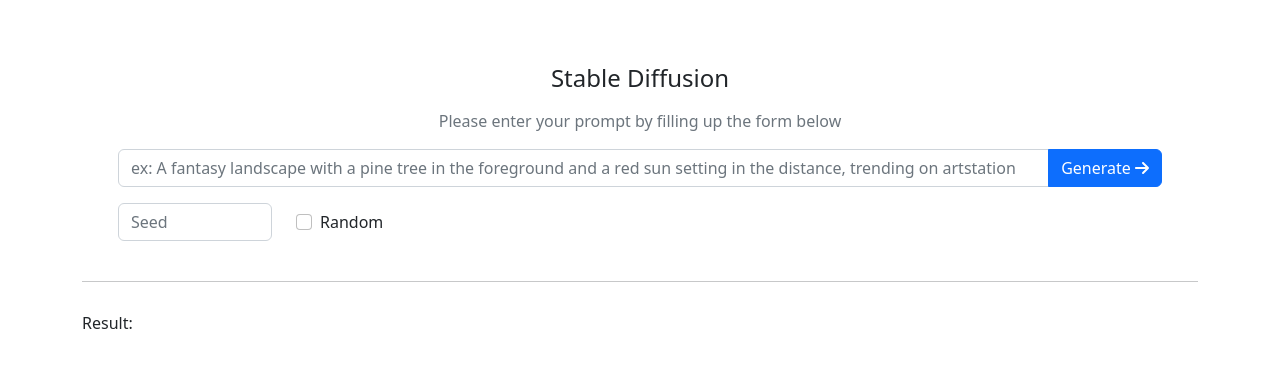
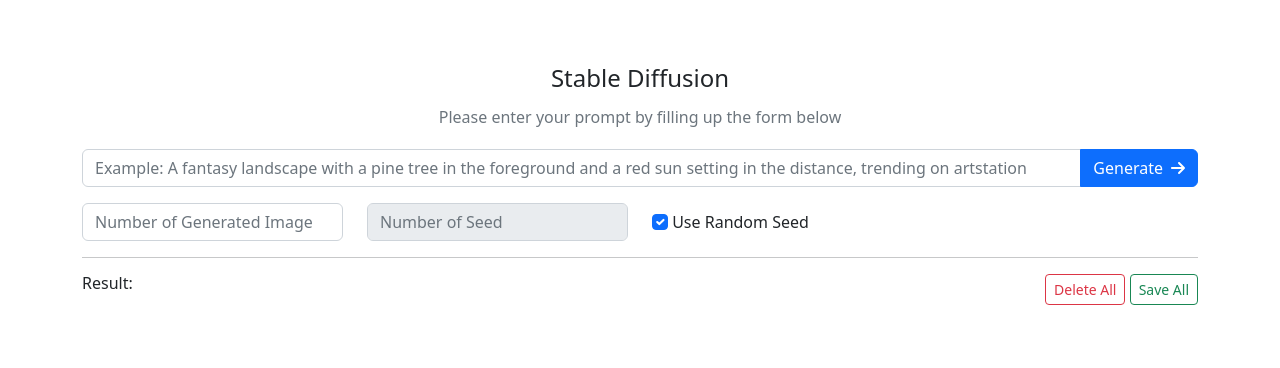
Before and after one commit to Zlarex/Front-End-Stable-Diffusion, a Flask app: page / in a window 1280 px wide. Shown: the top 368 px of the page. Run offline with Flask 2, Linux system fonts and the light colour scheme.

Commit message:
better checkpoint than no

```diff
--- a/app.py
+++ b/app.py
@@ -1,9 +1,10 @@
 from flask import Flask, request, render_template, jsonify
+import random
 
 app = Flask(__name__)
 
 def generateImgFromText(prompt, seed):
-    return "oke"
+    return ""
 
 @app.route('/', methods=['GET'])
 def index():
@@ -11,24 +12,33 @@
 
 @app.route('/generate', methods=['POST'])
 def generate():
-    formData = request.get_json()
-    prompt = formData['prompt']
-    seed = formData['seed']
-    retVal = []
+    try:
+        formData = request.get_json()
+        prompt = formData['prompt']
+        seed = formData['seed']
+        generated_count = formData['generated_count'] if formData['generated_count'] > 1 else 1
+        is_random = bool(formData['random']) == True
+        retVal = []
 
-    # Todo processing
-    ret = {
-        'prompt': prompt,
-        'seed': seed,
-        'image': generateImgFromText(prompt=prompt, seed=seed)
-    }
-    retVal.append(ret)
+        while(generated_count >= 1):
+            # Todo processing
+            ret = {
+                'prompt': prompt,
+                'seed': random.randint(0, 99999999) if is_random else seed,
+                'image': generateImgFromText(prompt=prompt, seed=seed)
+            }
+            retVal.append(ret)
+            generated_count -= 1
 
-    data = {
-        'data': retVal
-    }
-    response = jsonify(data), 200
-    return response
+        data = {
+            'data': retVal
+        }
+        response = jsonify(data), 200
+        return response
+    except Exception as e:
+        return jsonify({
+            'message': str(e)
+        }), 400
 
 if __name__ == '__main__':
     app.run(debug=True, host='0.0.0.0')
--- a/templates/index.html
+++ b/templates/index.html
@@ -17,42 +17,61 @@
 </head>
 <body>
 <div class="container py-5">
-<section class="pt-3 pb-3">
+<section class="pt-3 pb-2">
     <div class="row">
         <div class="col-md-12 text-center">
-            <h4 class="pb-2">Stable Diffusion</h4>
+            <h4 class="pb-1">Stable Diffusion</h4>
             <p class="text-muted">Please enter your prompt by filling up the form below</p>
         </div>
-        <div class="px-5">
+        <div class="mt-1">
             <div class="input-group mb-2">
-                <input type="email" name="prompt" id="prompt" class="form-control" placeholder="ex: A fantasy landscape with a pine tree in the foreground and a red sun setting in the distance, trending on artstation">
-                <button class="btn btn-primary" type="button" id="generate-btn">Generate <i class="fa fa-arrow-right"></i></button>
-            </div>
-            <div class="progress" style="display: none;">
-                <div class="progress-bar progress-bar-striped progress-bar-animated bg-info" role="progressbar" style="width: 100%"></div>
+                <input type="email" name="prompt" id="prompt" class="form-control" placeholder="Example: A fantasy landscape with a pine tree in the foreground and a red sun setting in the distance, trending on artstation">
+                <button class="btn btn-primary" type="button" id="generate-btn">Generate&ensp;<i class="fa fa-arrow-right"></i></button>
             </div>
         </div>
-        <div class="px-5 py-2">
+        <div>
             <div class="row">
-                <div class="col-md-2">
-                    <input type="number" name="seed" id="seed" class="form-control" placeholder="Seed">
+                <div class="col-md-3 mt-2">
+                    <input type="number" name="generated_count" id="generated_count" class="form-control" placeholder="Number of Generated Image" min="0">
                 </div>
-                <div class="col-md-10 col-form-label">
-                    <input type="checkbox" name="random_seed" class="form-check-input" id="random_seed">&ensp;Random
+                <div class="col-md-3 mt-2">
+                    <input type="number" name="seed" id="seed" class="form-control" placeholder="Number of Seed" disabled>
+                </div>
+                <div class="col-md-6 mt-2 col-form-label">
+                    <input type="checkbox" name="random" id="random" class="form-check-input" checked>
+                    <label for="random">Use Random Seed</label>
                 </div>
             </div>
         </div>
+        <div class="col-md-12">
+            <div class="progress mt-3" style="display: none;">
+                <div class="progress-bar progress-bar-striped progress-bar-animated" role="progressbar" aria-label="Animated striped example" aria-valuenow="100" aria-valuemin="0" aria-valuemax="100" style="width: 100%"></div>
+            </div>
+            <div class="alert alert-danger alert-dismissible align-items-center mt-3 mb-0" id="alert-error" role="alert" style="display: none;">
+                <i class="fa fa-exclamation-triangle"></i>&ensp;<b>Error:</b>
+                <span id="alert-message"></span>
+                <button type="button" class="btn-close" data-bs-dismiss="alert" aria-label="Close"></button>
+            </div>
+            <!-- <div class="alert alert-warning alert-dismissible align-items-center" id="alert-warning" role="alert" style="display: flex;">
+                <i class="fa fa-exclamation-triangle"></i>&ensp;<b>Warning:</b>
+                <span id="alert-warning"></span>
+                <button type="button" class="btn-close" data-bs-dismiss="alert" aria-label="Close"></button>
+            </div> -->
+        </div>
     </div>
 </section>
-<hr>
+<hr class="mt-2 mb-0">
 <section class="pt-3">
     <div class="row pb-3">
         <div class="col-md-6">
             <h6>Result:</h6>
         </div>
         <div class="col-md-6">
-            <!-- TODO -->
-            <!-- <button type="button" class="pull-right btn btn-sm btn-secondary">Hello</button> -->
+            <div class="d-flex justify-content-end">
+                <!-- TODO -->
+                <button type="button" class="btn btn-outline-danger btn-sm">Delete All</button>&nbsp;
+                <button type="button" class="btn btn-outline-success btn-sm">Save All</button>
+            </div>
         </div>
     </div>
     <div class="row generated-list">
@@ -91,30 +110,35 @@
                     </div>
                     <div class="col-md-4">
                         <div class="box-info">
-                            <span>Prompt</span>
+                            <span style="font-weight: 500; font-size: 15px;">Prompt</span>
                             <div id="dt-prompt" class="p-2 my-2 bg-light border rounded font-monospace font-xsmall">
                                 <!-- A fantasy landscape with a pine tree in the foreground and a red sun setting in the distance, trending on artstation -->
                             </div>
                         </div>
                         <div class="box-info">
-                            <span>Seed</span>
+                            <span style="font-weight: 500; font-size: 15px;">Seed</span>
                             <div id="dt-seed" class="p-2 my-2 bg-light border rounded font-monospace font-xsmall">
                                 <!-- 65535 -->
                             </div>
                         </div>
                         <div class="box-info">
-                            <span>Generated At</span>
-                            <div id="dt-time" class="my-2">
+                            <span style="font-weight: 500; font-size: 15px;">Generated At</span>
+                            <div id="dt-time" class="p-2 my-2 bg-light border rounded font-monospace font-xsmall">
                                 <!-- 19 December 2022 -->
                             </div>
                         </div>
+                        <d class="box-info">
+                            <span style="font-weight: 500; font-size: 15px;">Action</span>
+                            <div class="d-grid gap-2 mt-2">
+                                <button type="button" class="btn btn-danger" data-bs-dismiss="modal" id="dt-delete">Delete From List</button>
+                                <button type="button" class="btn btn-success" id="dt-save">Save Image</button>
+                            </div>
+                        </d>
                     </div>
                 </div>
             </div>
             <div class="modal-footer">
-                <button type="button" class="btn btn-secondary" data-bs-dismiss="modal">Close</button>
-                <button type="button" class="btn btn-danger" data-bs-dismiss="modal" id="dt-delete">Delete</button>
-                <button type="button" class="btn btn-success">Save Image</button>
+                <button type="button" class="btn btn-primary" data-bs-dismiss="modal">Close</button>
             </div>
         </div>
     </div>
@@ -130,21 +154,6 @@
 $(document).ready(() => {
     var data = []
     id = 0
-
-    // data.push({
-    //     id: 1,
-    //     prompt: 'Hell o World',
-    //     seed: 65536,
-    //     image: `https://wallpapercave.com/uwp/uwp1065505.jpeg`,
-    //     generated_at: '19 December 2022'
-    // },
-    // {
-    //     id: 2,
-    //     prompt: 'Hell o World',
-    //     seed: 65536,
-    //     image: `https://i.pinimg.com/originals/74/77/12/747712909840fbb94780ebaa05a4b120.jpg`,
-    //     generated_at: '19 December 2022'
-    // })
 
     const formatDate = Intl.DateTimeFormat("en-US" , { day: "2-digit", month: "2-digit", year: "numeric", hour: "2-digit", minute: "2-digit", second: "2-digit", hour12: false })
 
@@ -170,13 +179,15 @@
     $('#generate-btn').click(() => {
         let prompt = $('#prompt').val()
         if (!prompt) return // todo
-        url = (URL_PATH == `http://127.0.0.1:5000`? `http://127.0.0.1:5000` : URL_PATH) + `/generate`
+        url = (URL_PATH == `__URL_PATH__`? `http://127.0.0.1:5000` : URL_PATH) + `/generate`
         $.ajax({
             url: url,
             type: 'POST',
             data: JSON.stringify({
                 prompt: prompt,
-                seed: Number($('#seed').val())
+                seed: Number($('#seed').val()),
+                generated_count: Number($('#generated_count').val()),
+                random: Boolean($('#random').is(':checked'))
             }),
             processData: false,
             contentType: 'application/json',
@@ -207,13 +218,33 @@
                     </div>`)
                 })
             },
+            error: function (error) {
+                let errData = JSON.parse(error.responseText)
+                $('#alert-message').text(`${errData.message} [${error.status}]`)
+                $('#alert-error').show()
+            },
             complete: function() {
                 $('.progress').hide()
             }
         })
     })
 
+    $('#random').change(() => {
+        if ($('#random').is(':checked')) {
+            $('#seed').val('')
+            $('#seed').prop('disabled', true)
+        }
+        else {
+            $('#seed').prop('disabled', false)
+        }
+    })
 
+    $('#dt-save').click(() => {
+        let file = document.createElement('a')
+        file.download = $('#dt-prompt').text().toLowerCase() + '.png'
+        file.href = $('#dt-image').attr('src')
+        file.click()
+    })
 })
 
 </script>
```
